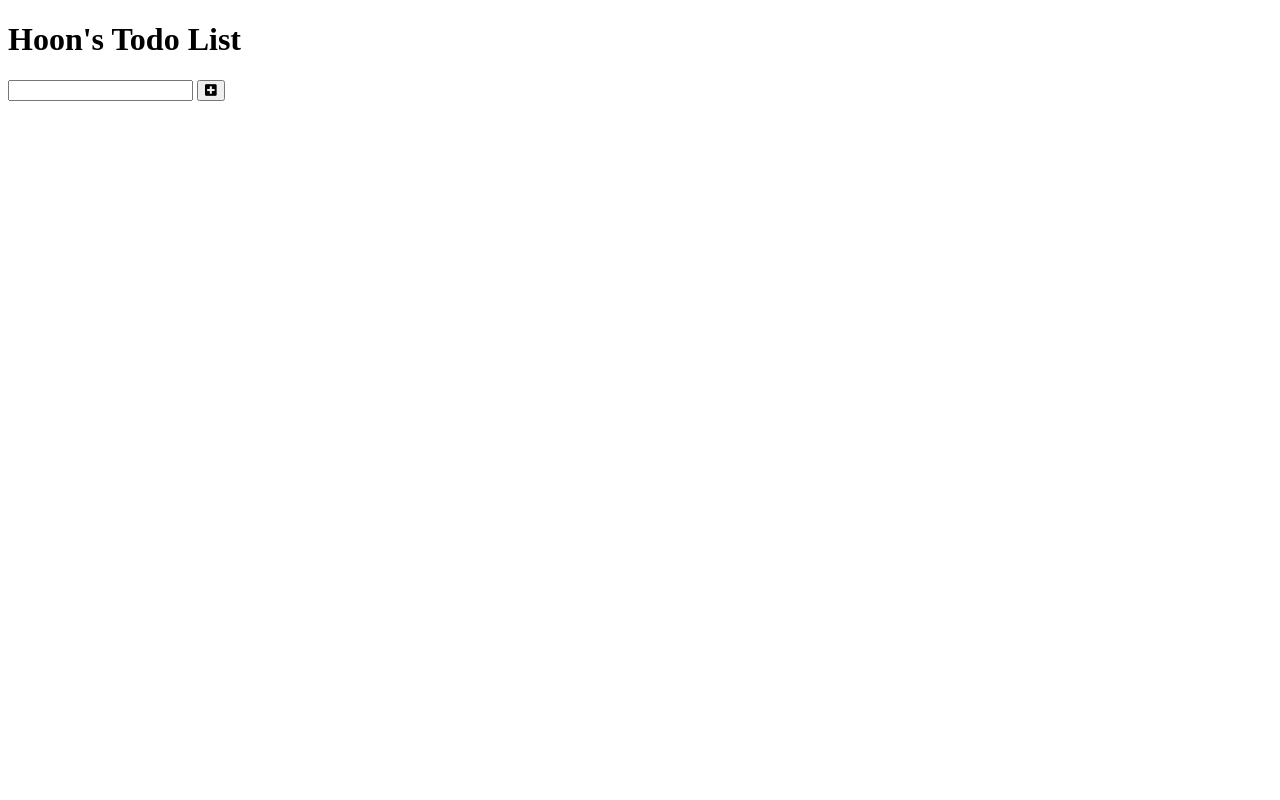
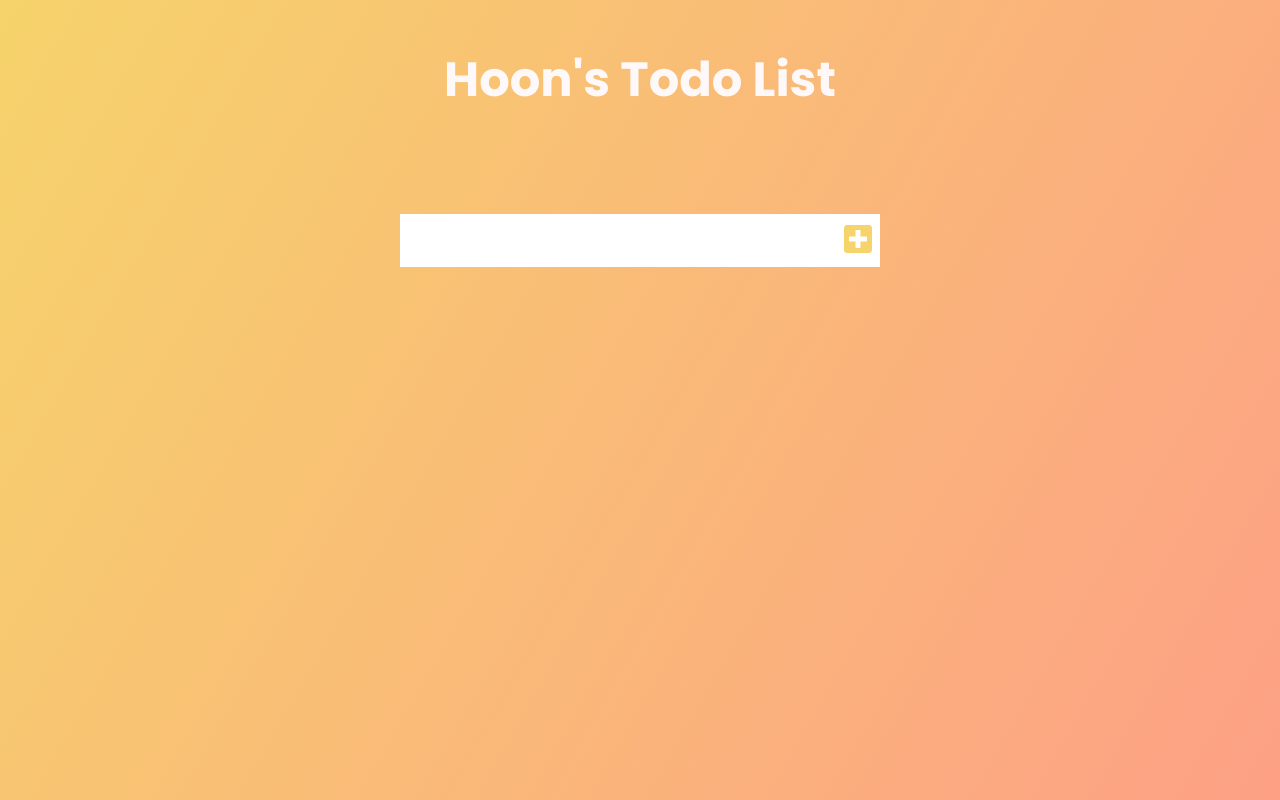
Before and after one commit to 1005hoon/vanilla-javascript-practice, a plain HTML site: page todo-list/index.html in a window 1280 px wide. Drawn offline with Linux system fonts and the light colour scheme.

Commit message:
add basic styling

```diff
--- a/todo-list/styles.css
+++ b/todo-list/styles.css
@@ -1 +1,46 @@
 @import url("https://fonts.googleapis.com/css2?family=Poppins:wght@300;400;500;700;900&display=swap");
+
+* {
+  margin: 0;
+  padding: 0;
+  box-sizing: border-box;
+}
+
+body {
+  background: linear-gradient(120deg, #f6d36b, #fda085);
+  color: rgb(254, 248, 248);
+  font-family: "Poppins", san-serif;
+  min-height: 100vh;
+}
+
+header {
+  font-size: 1.5rem;
+}
+
+header,
+form {
+  min-height: 20vh;
+  display: flex;
+  align-items: center;
+  justify-content: center;
+}
+
+form input,
+form button {
+  padding: 0.5rem;
+  font-size: 2rem;
+  border: none;
+  background: #fff;
+}
+
+form button {
+  color: #f6d36b;
+  background: #fff;
+  cursor: pointer;
+  transform: all 0.2s ease;
+}
+
+form button:hover {
+  background: #f6d36b;
+  color: #fff;
+}
```
